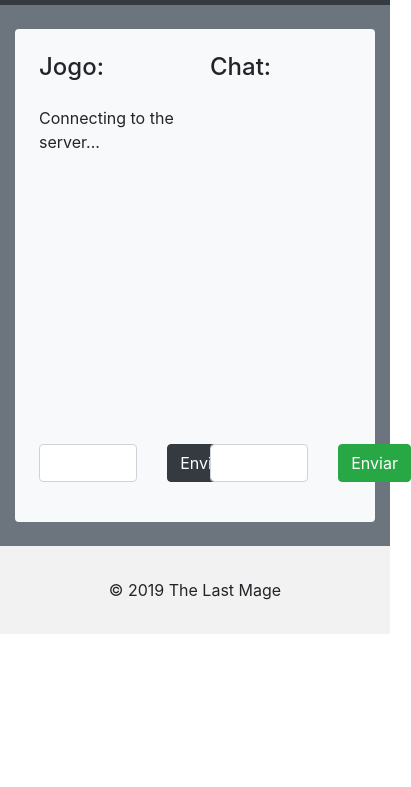
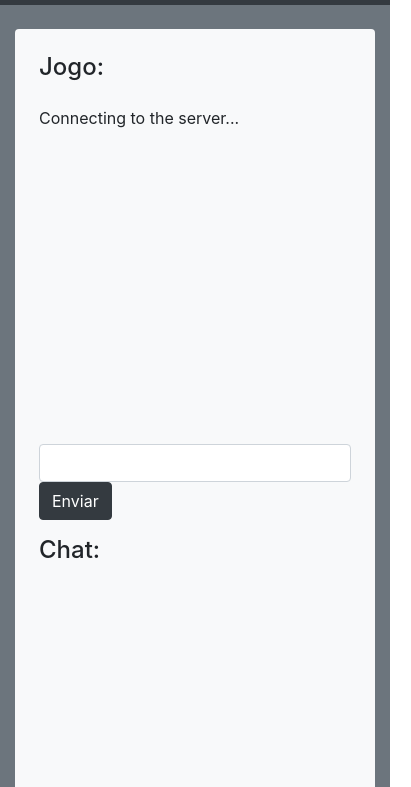
Before and after one commit to JhonnyBn/TheLastMage, a website: page client-web/public_front/index.html in a window 390 px wide. Shown: the part 57-844 px from the top of the page, 411 px wide, since content can reach past the window. Drawn offline with nearby package versions, Linux system fonts and the light colour scheme; no server answers.

Commit message:
Cliente-navegador responsivo

```diff
--- a/client-web/public_front/index.html
+++ b/client-web/public_front/index.html
@@ -33,29 +33,29 @@
   <div class="container-fluid bg-secondary text-center py-4">
     <div class="container bg-light rounded text-left p-4">
       <div class="row">
-        <div class="col game">
+        <div class="col-md game">
           <h4>Jogo:</h4>
           <div class="saida py-3" id="saida">Connecting to the server...</div>
           <form action="javascript:enviar();">
             <div class="py-3 row">
-              <div class="col-9">
+              <div class="col-sm-9">
                 <input class="form-control" type="text" id="entrada" />
               </div>
-              <div class="col-3">
+              <div class="col-sm-3">
                 <input class="btn btn-dark" type="submit" value="Enviar" />
               </div>
             </div>
           </form>
         </div>
-        <div class="col chat">
+        <div class="col-md chat">
           <h4>Chat:</h4>
           <div class="saida" id="saidaChat"></div>
           <form action="javascript:enviarChat();">
             <div class="py-3 row">
-                <div class="col-9">
+                <div class="col-sm-9">
                   <input class="form-control" type="text" id="chatEntrada" />
                 </div>
-                <div class="col-3">
+                <div class="col-sm-3">
                   <input class="btn btn-success" type="submit" value="Enviar" />
                 </div>
             </div>
```
